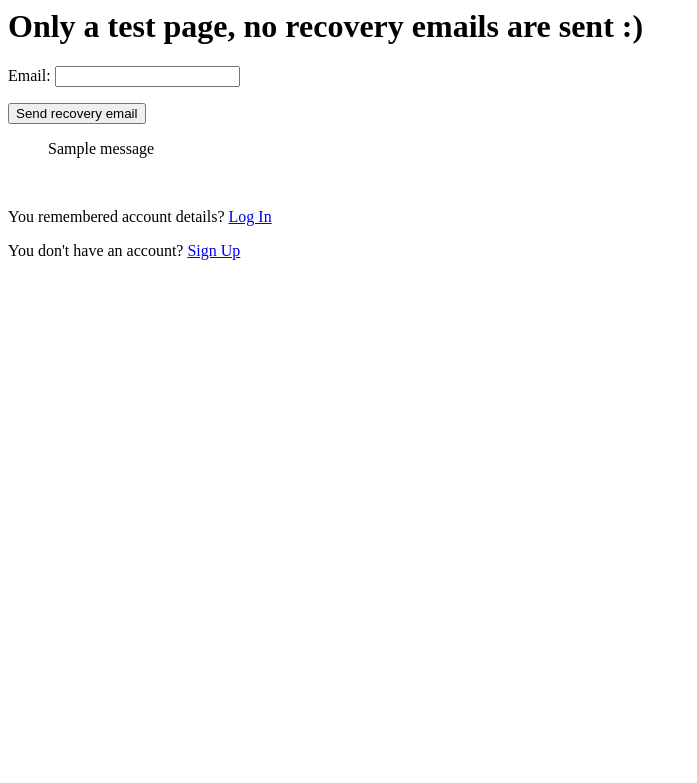
After one commit to vladutcretu/MyWorkoutSTATS, a Django app: page /recover/ in a window 1280 px wide. The commit adds this page. Shown: the top 783 px of the page, without its empty margins (0-697 px from the left). Run offline with Django 5.2, Linux system fonts and the light colour scheme; tables that the repository leaves empty hold one stand-in row (values such as "Sample post"); one stand-in notice (Sample message) is shown.

Commit message:
Create Custom Register & Account Recovery with email

```diff
--- /dev/null
+++ b/backend/forms.py
@@ -0,0 +1,22 @@
+from django import forms
+from django.contrib.auth.forms import UserCreationForm
+from django.contrib.auth.models import User
+
+
+class CustomUserRegistrationForm(UserCreationForm):
+    """Form used to add email field on sign up page"""
+    email = forms.EmailField(required=True)
+    usable_password = None
+
+    class Meta:
+        model = User
+        fields = ['username', 'email', 'password1', 'password2']
+
+class AccountRecoveryForm(forms.Form):
+    email = forms.EmailField(label="Email", max_length=254, required=True)
+
+    def clean_email(self):
+        email = self.cleaned_data.get('email')
+        if not User.objects.filter(email=email).exists():
+            raise forms.ValidationError("No account is associated with this email.")
+        return email
--- a/backend/templates/backend/user_login.html
+++ b/backend/templates/backend/user_login.html
@@ -27,7 +27,7 @@
     {% endif %}
 
     <br>
-    <p>Forget username or password? <a href="">Recover</a></p>
+    <p>Forget username or password? <a href="{% url "recover" %}">Recover account</a></p>
     <p>Haven't signed up yet? <a href="{% url 'signup' %}">Sign Up</a></p>
 </div>
 </body>
--- /dev/null
+++ b/backend/templates/backend/user_recover.html
@@ -0,0 +1,30 @@
+{% block content %}
+<head>
+    <title>{% block title %}Recover account{% endblock title %}</title>
+</head>
+
+<body>
+<div class="base-body">
+    <h1>Only a test page, no recovery emails are sent :)</h1>
+
+    <form method="POST" action="">
+        {% csrf_token %}
+
+        {{ form.as_p }}
+        <input type="submit" value="Send recovery email" />
+    </form>
+
+    {% if messages %}
+        <ul class="messages">
+        {% for message in messages %}
+            {{ message }}
+        {% endfor %}
+        </ul>
+    {% endif %}
+
+    <br>
+    <p>You remembered account details? <a href="{% url 'login' %}">Log In</a></p>
+    <p>You don't have an account? <a href="{% url 'signup' %}">Sign Up</a></p>
+</div>
+</body>
+{% endblock content %}
--- a/backend/urls.py
+++ b/backend/urls.py
@@ -8,5 +8,6 @@ urlpatterns = [
     # Auth urls
     path('login/', views.user_login, name='login'),
     path('logout/', views.user_logout, name='logout'),
-    path('signup/', views.user_signup, name='signup')
+    path('signup/', views.user_signup, name='signup'),
+    path('recover/', views.user_account_recovery, name='recover'),
 ]
--- a/backend/views.py
+++ b/backend/views.py
@@ -3,7 +3,8 @@ from django.contrib import messages
 from django.contrib.auth import authenticate, login, logout
 
 from django.contrib.auth.models import User
-from django.contrib.auth.forms import UserCreationForm
+
+from .forms import CustomUserRegistrationForm, AccountRecoveryForm
 
 
 def main(request):
@@ -13,6 +14,9 @@ def main(request):
 
 def user_login(request):
    """View for Log In page"""
+   if request.user.is_authenticated:
+      return redirect('main')
+
    if request.method == 'POST':
       username = request.POST.get('username').lower()
       password = request.POST.get('password')
@@ -26,7 +30,7 @@ def user_login(request):
 
       if user is not None:
          login(request, user)
-         return redirect('home')
+         return redirect('main')
       else:
          messages.error(request, "Password is incorrect")
 
@@ -36,24 +40,24 @@ def user_login(request):
 def user_logout(request):
    """View for Log out page"""
    logout(request)
-   return redirect('home')
+   return redirect('main')
 
 
 def user_signup(request):
    """View for Sign Up page"""
    if request.user.is_authenticated:
-      return redirect('home')
+      return redirect('main')
 
-   form = UserCreationForm()
+   form = CustomUserRegistrationForm()
 
    if request.method == 'POST':
-      form = UserCreationForm(request.POST)
+      form = CustomUserRegistrationForm(request.POST)
       if form.is_valid():
          user = form.save(commit=False)
          user.username = user.username.lower()
          user.save()
          login(request, user)
-         return redirect('home')
+         return redirect('main')
       else:
          messages.error(request, "Something bad happened. Try again please!")
 
@@ -61,3 +65,22 @@ def user_signup(request):
       'form': form
    }
    return render (request, 'backend/user_signup.html', context)
+
+def user_account_recovery(request):
+   if request.user.is_authenticated:
+      return redirect('main')
+
+   form = AccountRecoveryForm()
+
+   if request.method == 'POST':
+      form = AccountRecoveryForm(request.POST)
+      if form.is_valid():
+         # Instructions to send recovery email here #
+         messages.success(request, 'An email has been sent to your email address with further instructions. Please check it!')
+   else:
+      form = AccountRecoveryForm()
+
+   context = {
+      'form' : form
+   }
+   return render(request, 'backend/user_recover.html', context)
```
